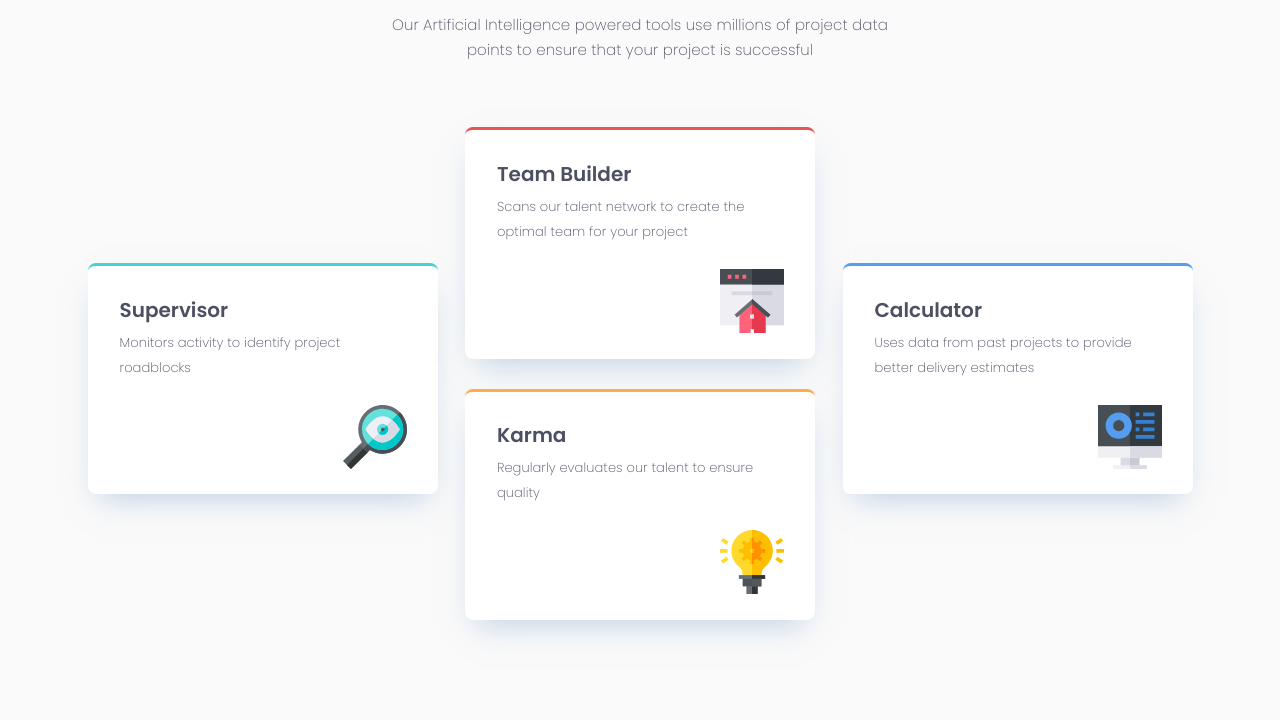
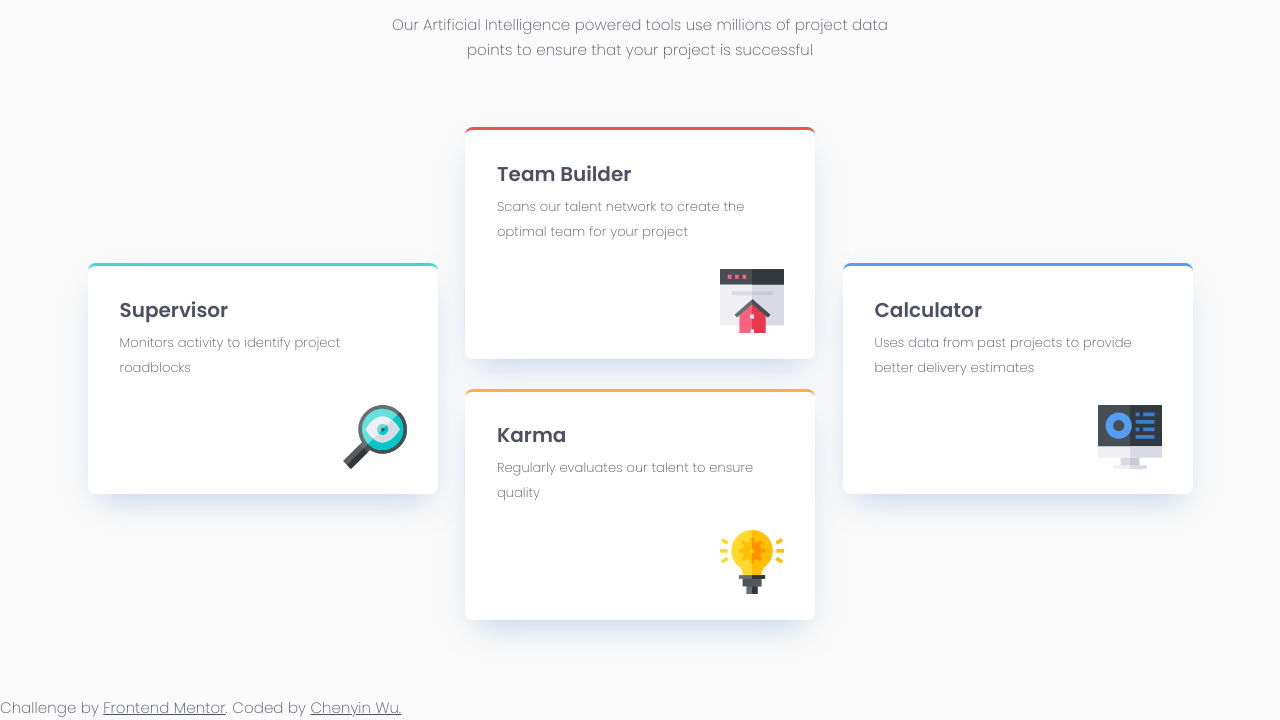
Before and after one commit to wcyin9/fourCardFeatureSection, a plain HTML site: page root/index.html in a window 1280 px wide. Shown: the part 178-898 px from the top of the page. Before the commit the page ends 873 px from the top, so only its background shows below. Drawn offline with Linux system fonts and the light colour scheme.

Commit message:
Update index.html
added footer

```diff
--- a/root/index.html
+++ b/root/index.html
@@ -44,5 +44,8 @@
 			</section>
 		</main>
 
+		<footer>
+			<p>Challenge by <a href="https://www.frontendmentor.io/home" target="_blank">Frontend Mentor</a>. Coded by <a href="https://www.frontendmentor.io/profile/wcyin9" target="_blank">Chenyin Wu.</a></p>
+		</footer>
 	</body>
 </html>
```
